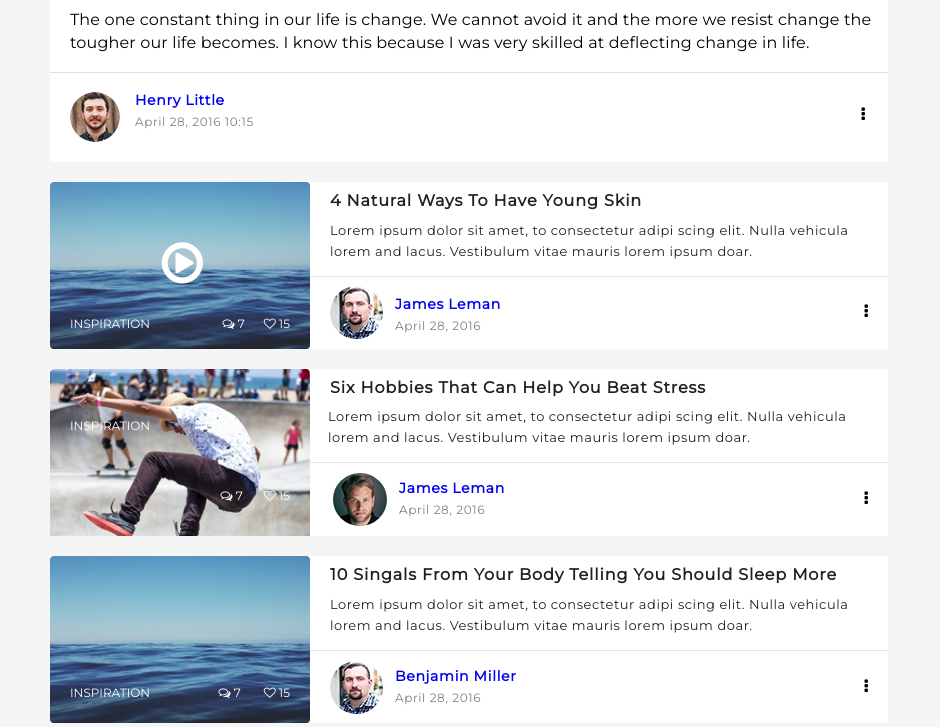
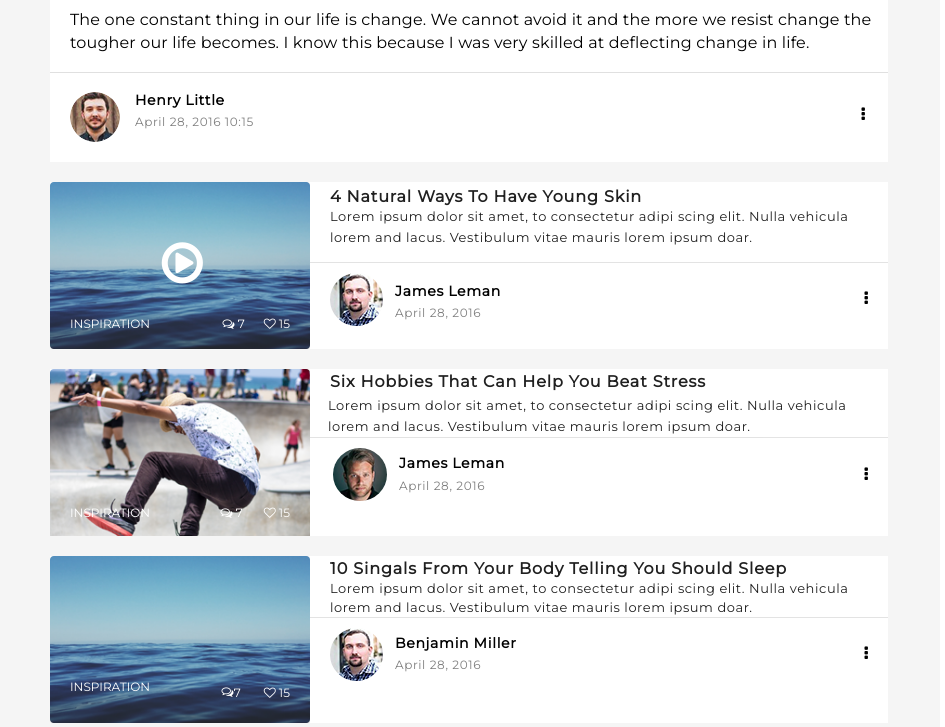
Before and after one commit to slavik2000/new-layout, a website: page index.html in a window 1280 px wide. Shown: the part 1358-2085 px from the top of the page, 0-945 px from the left. Drawn offline with nearby package versions, Linux system fonts and the light colour scheme.

Commit message:
change the color of links

```diff
--- a/index.html
+++ b/index.html
@@ -425,7 +425,7 @@
                     </div>
                     <figcaption class="article__desc-5">
                       <h3 class="article__title-5">
-                        10 Singals From Your Body Telling You Should Sleep More
+                        10 Singals From Your Body Telling You Should Sleep
                       </h3>
                       <p class="article__txt-5">
                         Lorem ipsum dolor sit amet, to consectetur adipi scing
--- a/scss/main.scss
+++ b/scss/main.scss
@@ -22,6 +22,7 @@ ul li {
 }
 
 a {
+  color: #000;
   text-decoration: none;
   &:hover {
     // text-decoration: underline;
@@ -767,7 +768,7 @@ body {
 
 @media (max-width: 480px) {
   .article__visual-2-tag-3 {
-    top: 42px;
+    top: 68%;
     left: 20px;
   }
 }
@@ -783,7 +784,7 @@ body {
 @media (max-width: 480px) {
   .article__visual-2-activity-2 {
     left: 20px;
-    top: 60px;
+    top: 85px;
     // bottom: 10px;
   }
 }
@@ -816,10 +817,10 @@ body {
     color: #000000;
     font-size: 16px;
     font-weight: 700;
-    line-height: 29px;
+    line-height: 19px;
     letter-spacing: 0.9px;
-    padding: 0 20px;
-    margin: 4px 0 5px 0;
+    padding: 5px 20px 0 20px;
+    margin: 0;
   }
 
   &__txt-3 {
@@ -835,7 +836,7 @@ body {
   }
 
   &__info-3 {
-    padding: 9px 20px 5px 20px;
+    padding: 10px 20px 5px 20px;
     display: flex;
     justify-content: space-between;
     align-items: center;
@@ -877,6 +878,12 @@ body {
     a {
       color: #fff;
     }
+  }
+}
+
+@media (max-width: 768px) {
+  .article__info-3 {
+    padding: 3px 20px 5px 20px;
   }
 }
 
@@ -904,9 +911,15 @@ body {
   }
 }
 
-@media (max-width: 480px) {
+@media (max-width: 768px) {
   .article__txt-3 {
     display: none;
+  }
+}
+
+@media (max-width: 960px) {
+  .article__txt-3 {
+    padding: 0 20px 7px 20px;
   }
 }
 
@@ -947,7 +960,7 @@ body {
 
     &-tag-4 {
       margin: 0;
-      bottom: 62%;
+      bottom: 10%;
       // top: 135px;
       position: absolute;
       left: 20px;
@@ -958,7 +971,7 @@ body {
     &-activity-3 {
       position: absolute;
       right: 20px;
-      bottom: 20%;
+      bottom: 10%;
       display: flex;
       align-items: center;
       font-size: 12px;
@@ -969,7 +982,7 @@ body {
 @media (max-width: 480px) {
   .article__visual-3-tag-4 {
     // bottom:24px;
-    bottom: 34%;
+    bottom: 25%;
   }
 }
 
@@ -1005,7 +1018,7 @@ body {
     color: #000000;
     font-size: 16px;
     font-weight: 700;
-    line-height: 29px;
+    // line-height: 29px;
     letter-spacing: 0.9px;
     padding: 0 20px;
     margin: 4px 0;
@@ -1013,7 +1026,7 @@ body {
 
   &__txt-4 {
     line-height: 26px;
-    padding: 0px 23px 14px 18px;
+    padding: 0px 23px 0px 18px;
     border-bottom: 1px solid #e0e0e0;
     margin: 0;
     opacity: 0.87;
@@ -1024,7 +1037,7 @@ body {
   }
 
   &__info-4 {
-    padding: 10px 20px 4px 20px;
+    padding: 10px 20px 2px 20px;
     display: flex;
     justify-content: space-between;
     align-items: center;
@@ -1085,6 +1098,12 @@ body {
   }
 }
 
+@media (max-width: 768px) {
+  .article__txt-4 {
+    display: none;
+  }
+}
+
 @media (max-width: 480px) {
   .article__title_txt {
     color: #000;
@@ -1152,7 +1171,7 @@ body {
 
     &-tag-5 {
       margin: 0;
-      bottom: 24px;
+      bottom: 30px;
       position: absolute;
       left: 20px;
       font-size: 12px;
@@ -1218,22 +1237,22 @@ body {
     color: #000000;
     font-size: 16px;
     font-weight: 700;
-    line-height: 29px;
+    // line-height: 29px;
     letter-spacing: 0.9px;
     padding: 0 20px;
-    margin: 4px 0;
+    margin: 4px 0 0 0;
   }
 
   &__txt-5 {
-    padding: 0 20px 14px 20px;
+    padding: 0 20px 0px 20px;
     border-bottom: 1px solid #e0e0e0;
     margin: 0;
     opacity: 0.87;
     color: #000000;
     font-size: 13px;
-    line-height: 21px;
+    line-height: 19px;
     letter-spacing: 0.56px;
-    margin: 5px 0 0 0;
+    // margin: 5px 0 0 0;
   }
   &__info-5 {
     padding: 10px 20px 5px 20px;
@@ -1273,6 +1292,7 @@ body {
 
     a {
       color: #fff;
+      display: flex;
     }
   }
 }
@@ -1301,7 +1321,7 @@ body {
   }
 }
 
-@media (max-width: 480px) {
+@media (max-width: 768px) {
   .article__txt-5 {
     display: none;
   }
@@ -1310,6 +1330,11 @@ body {
 @media (max-width: 480px) {
   .article__info-5 {
     display: none;
+  }
+}
+@media (max-width: 768px) {
+  .article__info-5 {
+    padding: 0 20px 0 20px;
   }
 }
 
@@ -1350,14 +1375,14 @@ body {
       margin: 0;
       bottom: 20px;
       position: absolute;
-      left: 20px;
+      right: 20px;
       font-size: 12px;
       text-transform: uppercase;
     }
 
     &-activity-5 {
       position: absolute;
-      right: 20px;
+      left: 20px;
       // left: 20px;
       bottom: 20px;
       display: flex;
@@ -1376,6 +1401,7 @@ body {
 @media (max-width: 480px) {
   .article__visual-5-tag-6 {
     bottom: 33px;
+    left: 20px;
   }
 }
 
```
Also changed, not shown: css/index.css, css/main.css, 2 other files.
